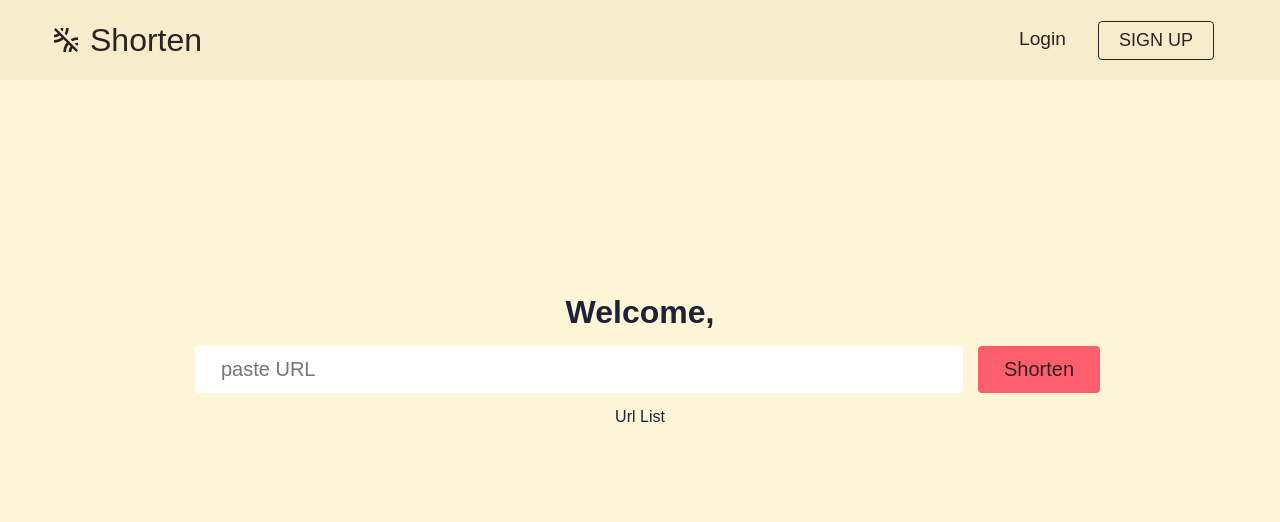
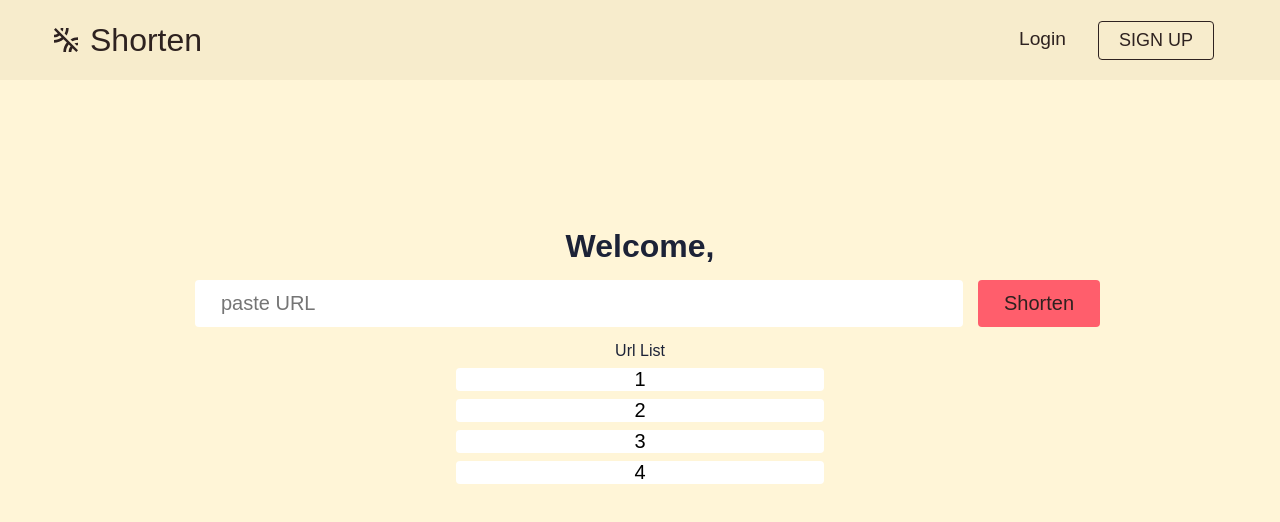
Before and after one commit to OsasAzamegbe/URL-Shortening-Frontend, a React (Create React App) app: page /profile in a window 1280 px wide. Shown: the top 522 px of the page. Built offline with nearby package versions, Linux system fonts and the light colour scheme.

Commit message:
modified url List styling.

```diff
--- a/src/components/List.css
+++ b/src/components/List.css
@@ -0,0 +1,11 @@
+.list-container {
+    display: flex;
+    justify-content: center;
+    align-items: center;
+    flex-direction: column;
+}
+.list-list {
+    min-width: 50vmin;
+    list-style: none;
+    padding: 0rem 0.5rem;
+}
--- a/src/components/List.js
+++ b/src/components/List.js
@@ -14,7 +14,7 @@ const List = ({items, heading}) => {
 
             <ul className="list-list">
                 {
-                    items.map((item, index) => (
+                    [1,2,3,4].map((item, index) => (
                     <ListItem key={index} item={item}/>
                     ))
                 }
--- a/src/components/ListItem.css
+++ b/src/components/ListItem.css
@@ -1,14 +1,4 @@
-.todo-container {
-    display: flex;
-    justify-content: center;
-    align-items: center;
-    }
-.todo-list {
-    min-width: 50vmin;
-    list-style: none;
-}
-
-.todo {
+.item {
     margin: 0.5rem;
     background: white;
     font-size: 1.25rem;
@@ -18,33 +8,11 @@
     align-items: center;
     transition: all 1s ease;
     border-radius: 0.25rem;
-    box-shadow: 0px 3px 5px 3px rgba(0, 0, 0, 0.315);
 }
-.filter-todo {
-    padding: 1rem;
-}
-.todo li {
+
+.item li {
     flex: 1;
 }
-.todo-item {
+.item-item {
     padding: 0rem 0.5rem;
 }
-
-.done {
-    text-decoration: line-through;
-    opacity: 0.5;
-}
-
-.trash-btn,
-.complete-btn {
-  background: #6e0f0f;
-  color: white;
-  border: none;
-  padding: 0.5rem;
-  cursor: pointer;
-  font-size: 0.75rem;
-
-}
-.complete-btn {
-  background: rgb(54, 97, 54);
-}
--- a/src/components/ListItem.js
+++ b/src/components/ListItem.js
@@ -4,25 +4,9 @@ import './ListItem.css'
 
 const ListItem = ({item}) => {
 
-    // const completeHandler = () => {
-    //     setitems(items.map((item) => {
-    //         if (item.id === item.id) {
-    //             return {
-    //                 ...item,
-    //                 done: !item.done
-    //             }
-    //         }
-    //         return item;
-    //     }))
-    // }
-
-    // const deleteHandler = () => {
-    //     setitems(items.filter(item => item.id !== item.id))
-    // }
-
     return (
         <div className="item">
-            <li className={`item-item `} >{item.shortUrl}</li>
+            <li className={`item-item `} >{item}</li>
         </div>
     );
 };
```
